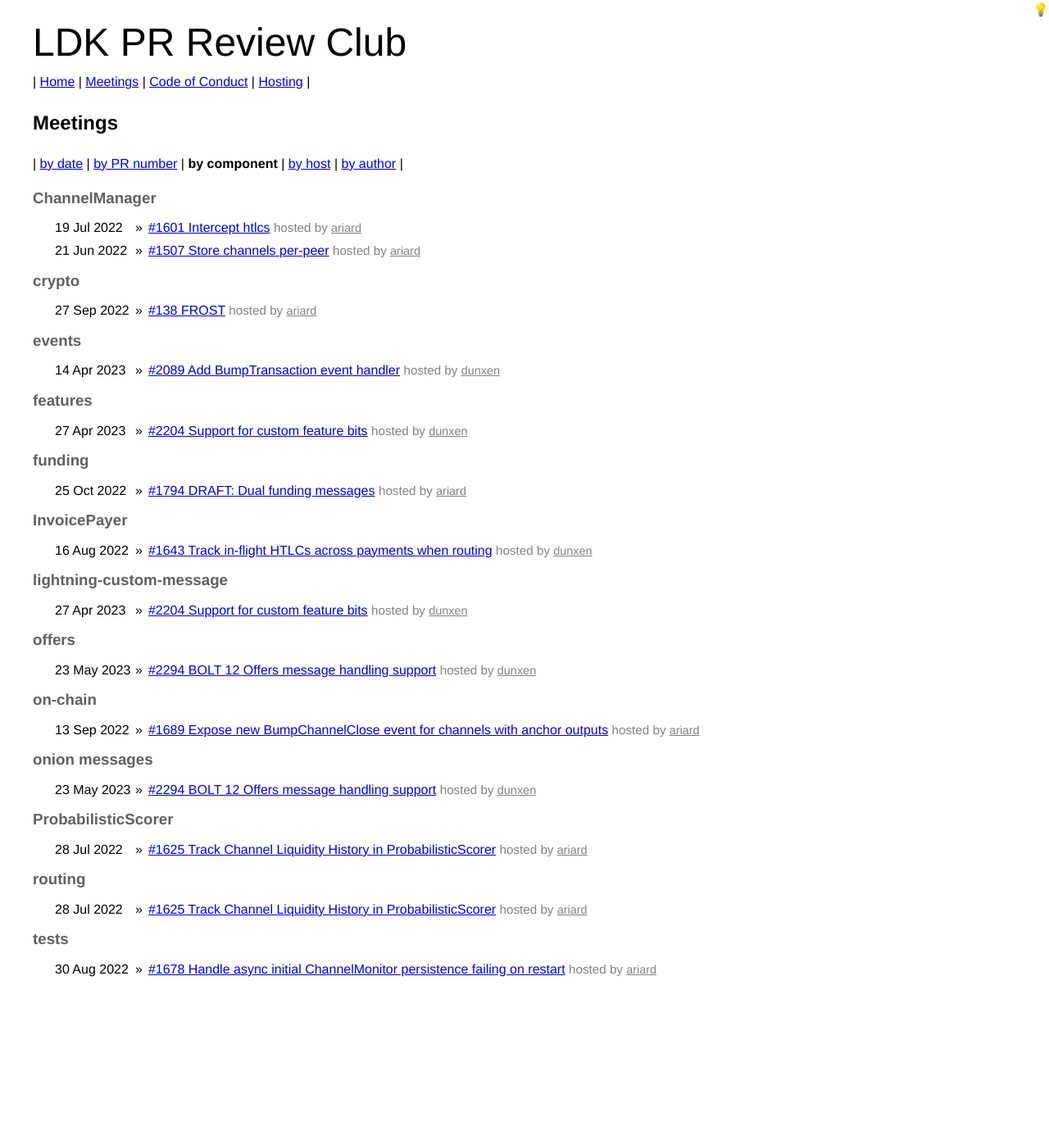
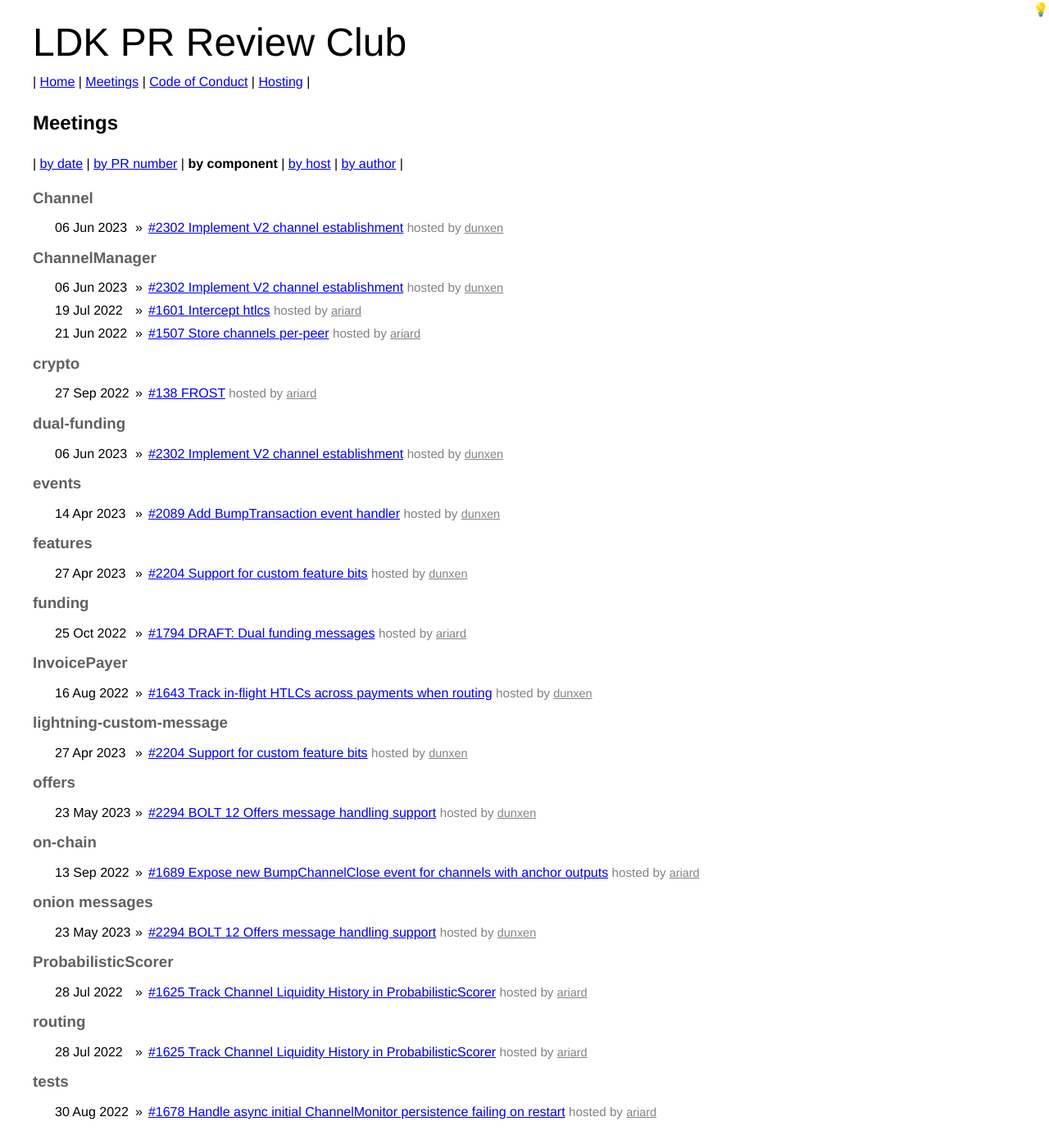
Before and after one commit to lightningdevkit/ldk-review-club, a Jekyll site: the page built from meetings-components.html, in a window 1280 px wide. Shown: the whole page at 82% size. Built offline with Jekyll 4.4.1, drawn with Linux system fonts in a browser that asks for light colours; before the commit the page ends 1222 px from its top, so only the background shows below that.

Commit message:
Add 2302 skeleton

```diff
--- /dev/null
+++ b/_posts/2023-06-06-#2302.md
@@ -0,0 +1,20 @@
+---
+layout: pr
+date: 2023-06-06
+title: "Implement V2 channel establishment"
+pr: 2302
+authors: [dunxen]
+components: ["ChannelManager", "Channel", "dual-funding"]
+host: dunxen
+status: upcoming
+commit:
+---
+
+_Notes and questions to follow soon!_
+
+<!-- TODO: Before meeting, add notes and questions
+## Notes
+
+## Questions
+1. Did you review the PR? [Concept ACK, approach ACK, tested ACK, or NACK](https://github.com/lightningdevkit/rust-lightning/blob/master/CONTRIBUTING.md#peer-review)?
+-->
```
Also changed, not shown: _posts/2023-05-23-#2294.md (+1 -1 lines).
